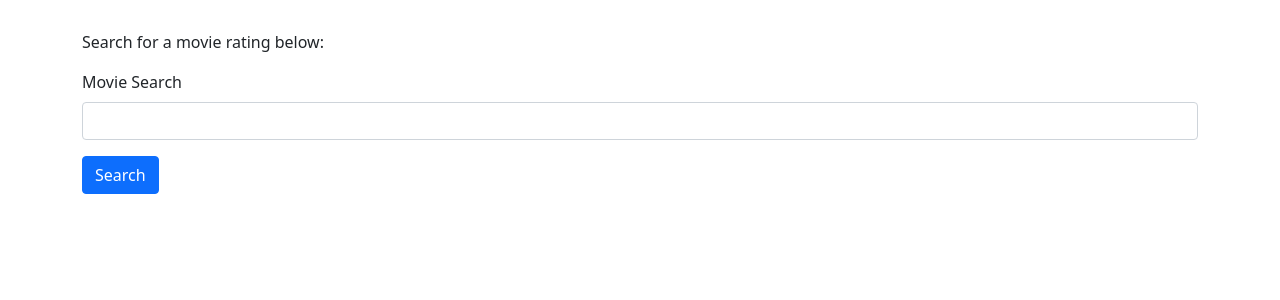
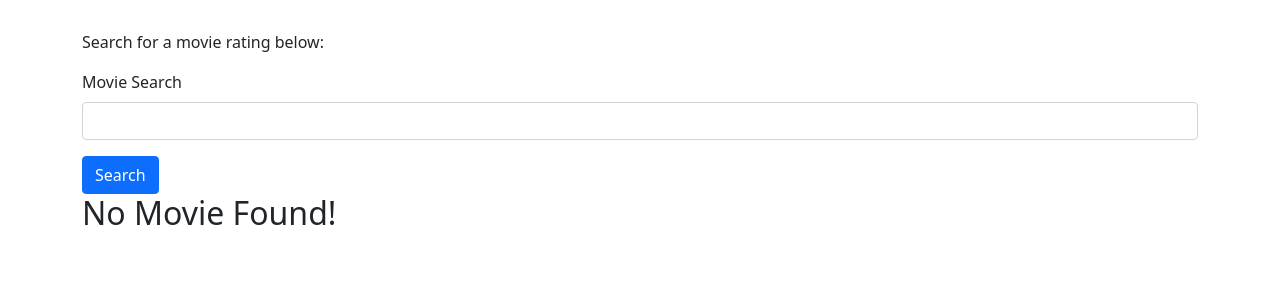
Before and after one commit to weiraven/itsc-3155-module-9-assignment, a Flask app: template templates/search_movies.html in a window 1280 px wide. Shown: the part 146-446 px from the top of the page. Run offline with Flask 2, Linux system fonts and the light colour scheme; the template is opened without the code that fills it, so the values that code supplies are empty.

Commit message:
Completed Search Functionality

```diff
--- a/app.py
+++ b/app.py
@@ -1,4 +1,4 @@
-from flask import Flask, redirect, render_template
+from flask import Flask, redirect, render_template, request
 
 from src.repositories.movie_repository import get_movie_repository
 
@@ -33,8 +33,13 @@ def create_movie():
 
 @app.get('/movies/search')
 def search_movies():
-    # TODO: Feature 3
-    return render_template('search_movies.html', search_active=True)
+    title = request.args.get('search')
+    movie = movie_repository.get_movie_by_title(title)
+    if movie:
+        return render_template('search_movies.html', search_active=True, movie=movie)
+    else:
+        return render_template('search_movies.html', search_active=True, error="Movie Not Found")
+
 
 
 @app.get('/movies/<int:movie_id>')
--- a/templates/search_movies.html
+++ b/templates/search_movies.html
@@ -6,12 +6,19 @@
 <div container>
     <h1 class="mb-5">Search Movie Ratings</h1>
     <p class="mb-3">Search for a movie rating below:</p>
-    <form action="/movies/search" method="POST">
+    <form action="/movies/search" method="GET">
         <div class="mb-3">
             <label for="searchmovie" class="form-label">Movie Search</label>
             <input type="search" class="form-control" name="search" id="search">
         </div>
         <button type="submit" class="btn btn-primary">Search</button>
     </form>
+    {% if movie %}
+        <h3>{{movie.title}}</h3>
+        <h4>{{movie.director}}</h4>
+        <h4>{{movie.rating}}</h4>
+    {% else %}
+        <h2>No Movie Found!</h2>
+    {% endif %}
 </div>
 {% endblock %}
```
